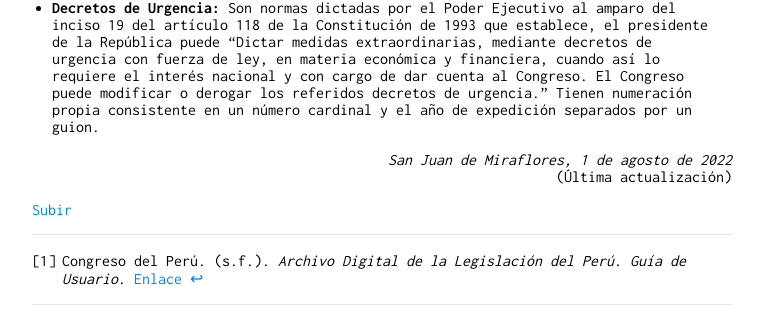
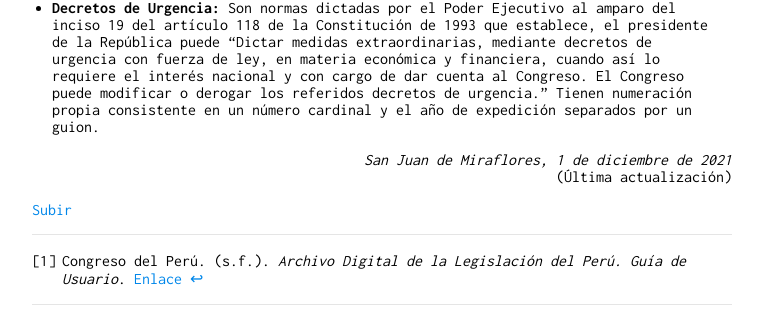
Before and after one commit to actio1680/actio1680.github.io, a Jekyll site: the page built from proyecto1/presentacion1.md, in a window 1280 px wide and 900 px high, scrolled down 3065 px. Shown: the part 561-886 px from the top of the window, without its empty margins (258-1022 px from the left). Built offline with Jekyll 4.4.1, drawn with Linux system fonts in a browser that asks for light colours; our own code applies the rules of GitHub Pages for plain Markdown files.

Commit message:
Update presentacion1.md

```diff
--- a/proyecto1/presentacion1.md
+++ b/proyecto1/presentacion1.md
@@ -82,7 +82,7 @@
 Tienen numeración propia consistente en un número cardinal y el año de expedición separados por un guion.
 
 <div align="right">
-<i>San Juan de Miraflores, 1 de agosto de 2022</i><br>
+<i>San Juan de Miraflores, 1 de diciembre de 2021</i><br>
 (Última actualización)
 </div>
 
```
